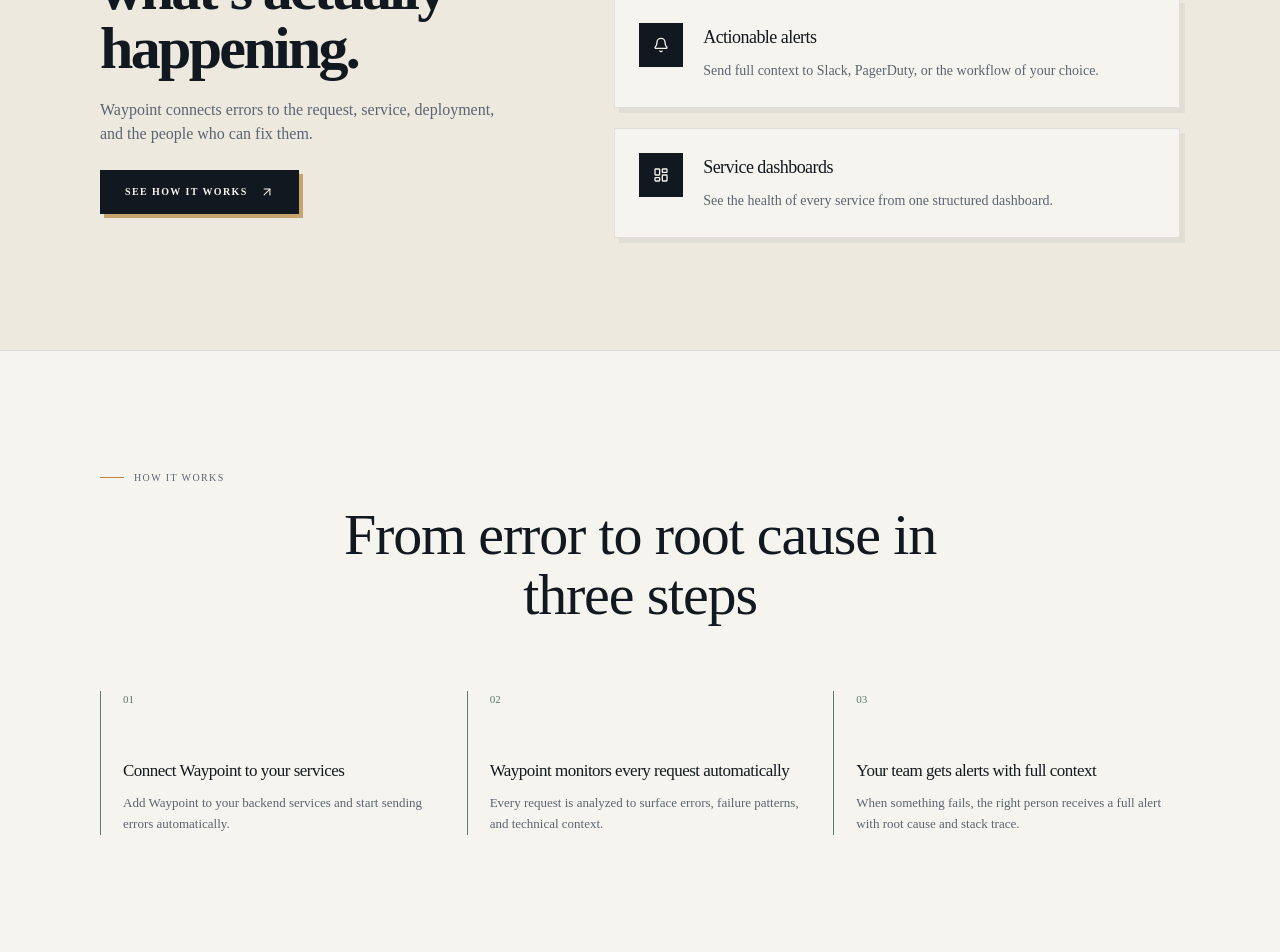
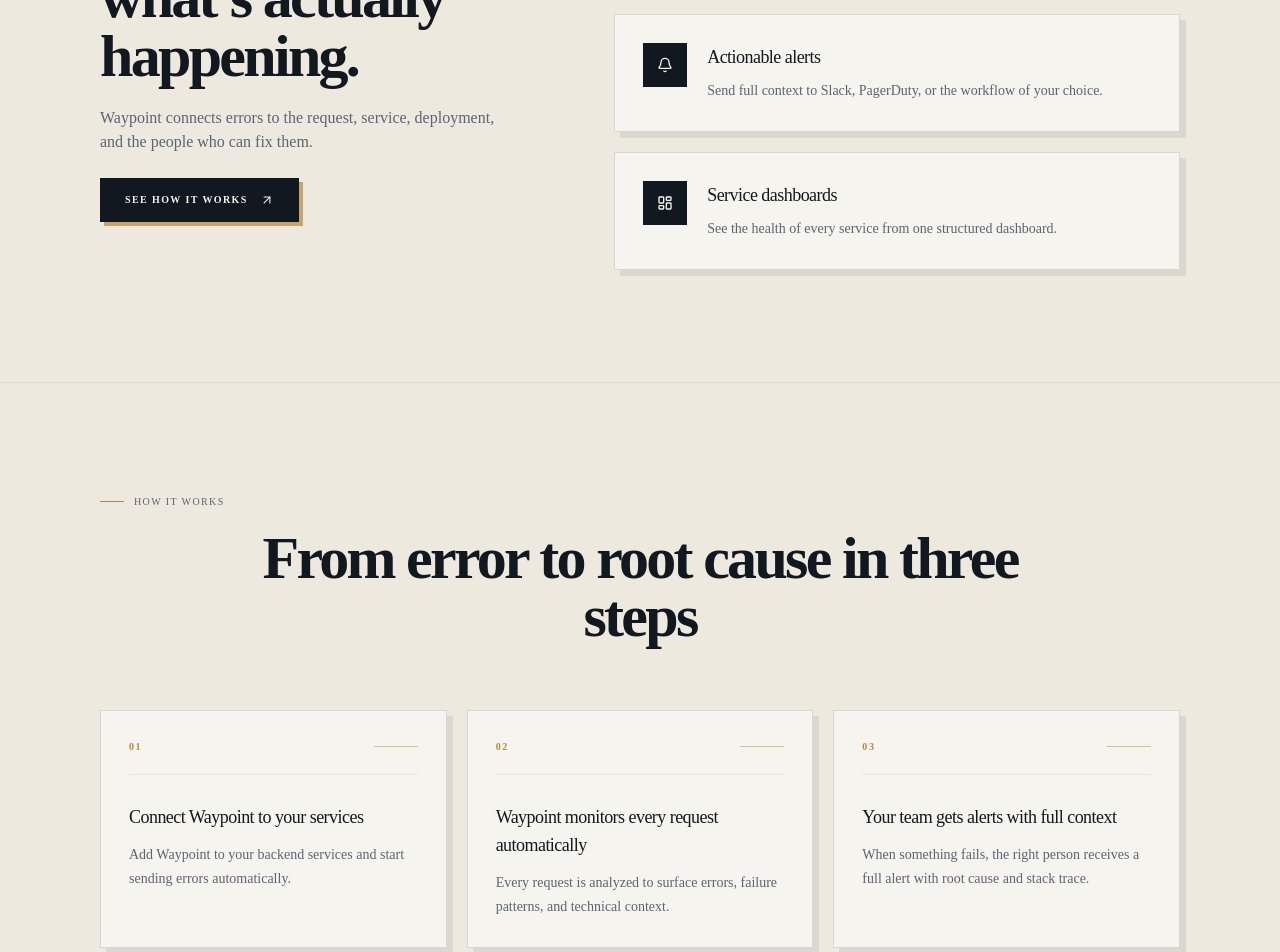
Before and after one commit to yafigian3-hue/waypoint-template, a React (Vite) app: page / in a window 1280 px wide. Shown: the part 1580-2532 px from the top of the page. Built offline with nearby package versions, Linux system fonts and the light colour scheme.

Commit message:
style: refine howItWorks layout and visual design

```diff
--- a/src/components/sections/HowItWorks.tsx
+++ b/src/components/sections/HowItWorks.tsx
@@ -4,31 +4,34 @@
 export default function HowItWorks() {
   return (
     <section
-      className="border-b border-slate/20 py-20 md:py-[120px]"
+      className="relative overflow-hidden border-b border-slate/10 bg-paper-dim py-16 sm:py-20 lg:py-28"
       id="how-it-works"
     >
       <div className="container">
         <div className="text-center">
           <SectionLabel>HOW IT WORKS</SectionLabel>
-          <h2 className="mx-auto my-5 max-w-2xl font-display text-[clamp(34px,5vw,58px)] leading-[1.05] tracking-[-0.02em]">
+          <h2 className="mx-auto my-5 max-w-3xl font-display text-[clamp(2.25rem,5vw,3.75rem)] font-semibold leading-[0.98] tracking-[-0.045em] text-ink">
             {content.how.headline}
           </h2>
         </div>
-        <div className="mt-[65px] grid grid-cols-1 gap-[38px] md:grid-cols-3 md:gap-5">
+        <div className="mt-12 grid grid-cols-1 gap-4 sm:mt-16 md:grid-cols-3 md:gap-5">
           {content.how.steps.map((step, i) => (
             <article
-              className="relative border-l border-route pl-[22px]"
+              className="group relative border border-slate/20 bg-paper p-6 shadow-[6px_6px_0_rgba(18,24,31,0.08)] transition-all duration-300 hover:-translate-y-0.5 hover:border-brass/60 hover:shadow-[7px_7px_0_rgba(18,24,31,0.1)] sm:p-7"
               key={step.title}
             >
-              <div className="font-mono text-[11px] text-route">
-                {String(i + 1).padStart(2, "0")}
+              <div className="flex items-center justify-between pb-5">
+                <span className="font-mono text-[10px] font-semibold tracking-[0.16em] text-brass">
+                  {String(i + 1).padStart(2, "0")}
+                </span>
+                <span className="h-px w-11 bg-brass/50 transition-all duration-300 group-hover:w-16" />
               </div>
-              <h3 className="mb-2.5 mt-[50px] text-[17px] tracking-[-0.03em]">
-                {step.title}
-              </h3>
-              <p className="text-[13px] leading-[1.6] text-slate">
-                {step.text}
-              </p>
+              <div className="border-t border-slate/10 pt-7">
+                <h3 className="mb-3 text-lg font-medium tracking-[-0.03em] text-ink">
+                  {step.title}
+                </h3>
+                <p className="text-sm leading-6 text-slate">{step.text}</p>
+              </div>
             </article>
           ))}
         </div>
--- a/src/components/sections/Problem.tsx
+++ b/src/components/sections/Problem.tsx
@@ -20,7 +20,7 @@
         <div className="mt-12 grid grid-cols-1 gap-4 sm:mt-16 md:grid-cols-3">
           {content.problem.cards.map((card, i) => (
             <article
-              className="group border border-slate/15 bg-paper p-5 shadow-[5px_5px_0_rgba(18,24,31,0.06)] transition-all duration-300 hover:-translate-y-1 hover:border-brass/60 hover:shadow-[7px_7px_0_rgba(184,134,63,0.22)] sm:p-6"
+              className="group border border-slate/20 bg-paper p-6 shadow-[6px_6px_0_rgba(18,24,31,0.08)] transition-all duration-300 hover:-translate-y-0.5 hover:border-brass/60 hover:shadow-[7px_7px_0_rgba(18,24,31,0.1)] sm:p-7"
               key={card.title}
             >
               <div className="flex items-center justify-between border-b border-slate/10 pb-4">
--- a/src/components/sections/Solution.tsx
+++ b/src/components/sections/Solution.tsx
@@ -23,7 +23,7 @@
           {content.solution.features.map((feature, i) => (
             <article
               key={feature.title}
-              className="group flex gap-4 border border-slate/15 bg-paper p-5 shadow-[5px_5px_0_rgba(18,24,31,0.05)] transition-all duration-300 hover:-translate-y-1 hover:border-brass/60 hover:shadow-[7px_7px_0_rgba(184,134,63,0.2)] sm:gap-5 sm:p-6"
+              className="group flex gap-5 border border-slate/20 bg-paper p-6 shadow-[6px_6px_0_rgba(18,24,31,0.08)] transition-all duration-300 hover:-translate-y-0.5 hover:border-brass/60 hover:shadow-[7px_7px_0_rgba(18,24,31,0.1)] sm:p-7"
             >
               <div className="grid size-11 flex-none place-items-center border border-ink bg-ink text-paper transition-colors duration-300 group-hover:border-brass group-hover:bg-brass group-hover:text-ink [&>svg]:w-4">
                 {
```
